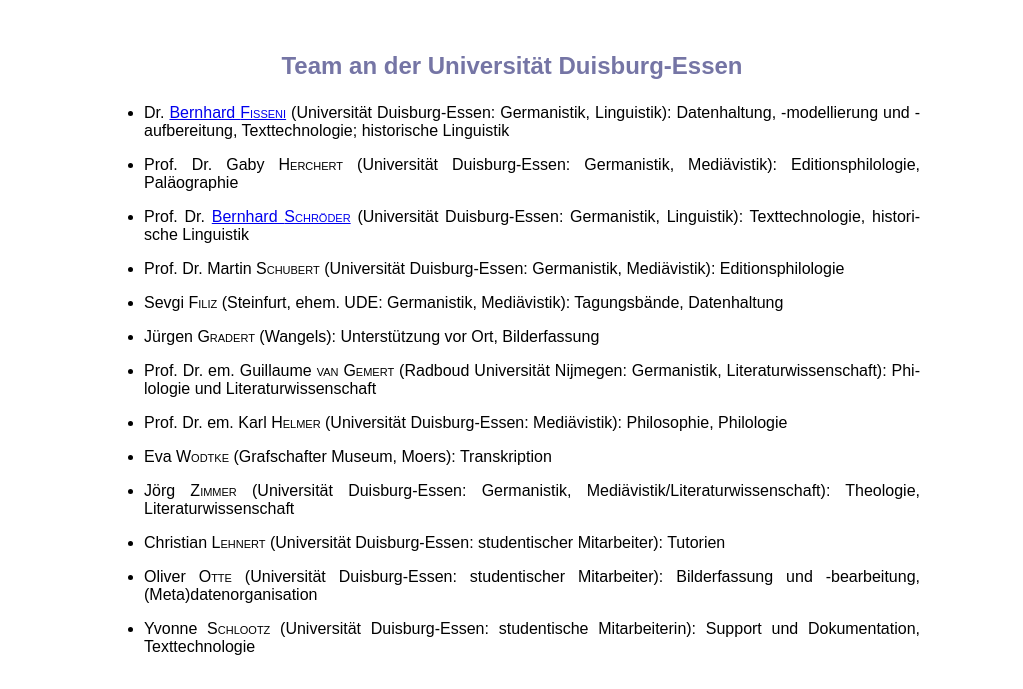
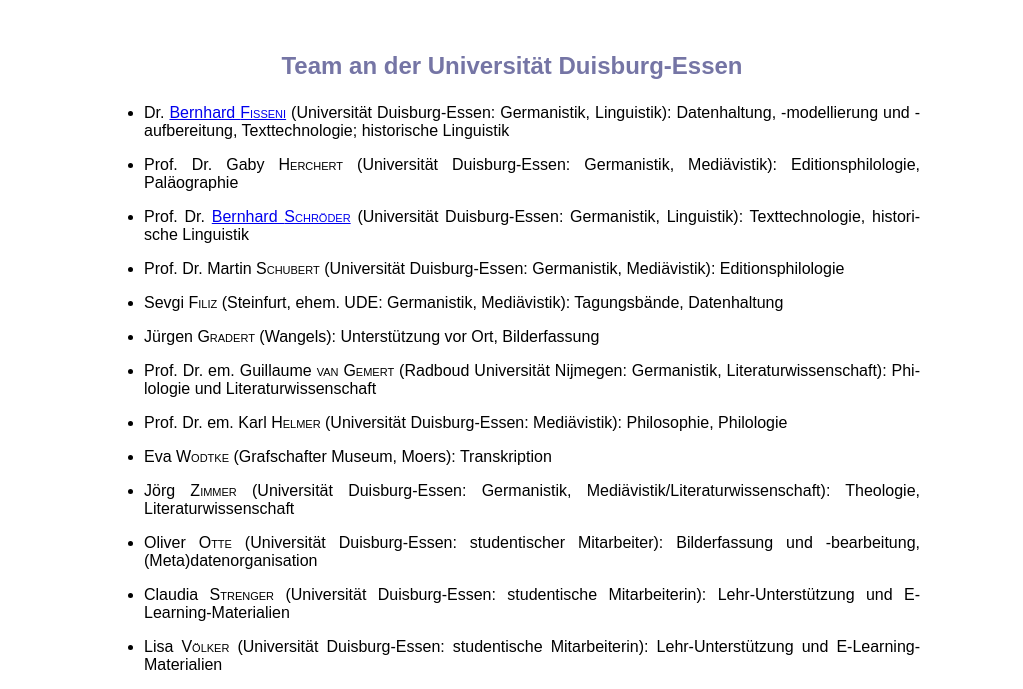
Before and after one commit to aeet-due/aeet-due.github.io, a plain HTML site: page docs/team.html in a window 1280 px wide. Shown: the part 229-918 px from the top of the page, without its empty margins (128-1151 px from the left). Drawn offline with Linux system fonts and the light colour scheme; a web font is replaced by a local one.

Commit message:
Studentische Mitarbeiterinnen nachgetragen

```diff
--- a/docs/team.html
+++ b/docs/team.html
@@ -86,15 +86,22 @@ Moers): Transkription</p></li>
 <li><p>Jörg <span class="smallcaps">Zimmer</span> (Universität
 Duisburg-Essen: Germanistik, Mediävistik/Literaturwissenschaft):
 Theologie, Literaturwissenschaft</p></li>
-<li><p>Christian <span class="smallcaps">Lehnert</span> (Universität
-Duisburg-Essen: studentischer Mitarbeiter): Tutorien</p></li>
 <li><p>Oliver <span class="smallcaps">Otte</span> (Universität
 Duisburg-Essen: studentischer Mitarbeiter): Bilderfassung und
 -bearbeitung, (Meta)datenorganisation</p></li>
-<li><p>Yvonne <span class="smallcaps">Schlootz</span> (Universität
-Duisburg-Essen: studentische Mitarbeiterin): Support und Dokumentation,
-Texttechnologie</p></li>
+<li><p>Claudia <span class="smallcaps">Strenger</span> (Universität
+Duisburg-Essen: studentische Mitarbeiterin): Lehr-Unterstützung und
+E-Learning-Materialien</p></li>
+<li><p>Lisa <span class="smallcaps">Völker</span> (Universität
+Duisburg-Essen: studentische Mitarbeiterin): Lehr-Unterstützung und
+E-Learning-Materialien</p></li>
 </ul>
+<!--
+
+-   Christian [Lehnert]{.smallcaps} (Universität Duisburg-Essen: studentischer Mitarbeiter): Tutorien
+-   Yvonne [Schlootz]{.smallcaps} (Universität Duisburg-Essen: studentische Mitarbeiterin): Support und Dokumentation, Texttechnologie
+
+-->
 <h2 id="kooperierende-mitglieder">Kooperierende Mitglieder</h2>
 <ul>
 <li>Prof. Dr. <span class="smallcaps">Aoyama</span> Aika (<a
```
